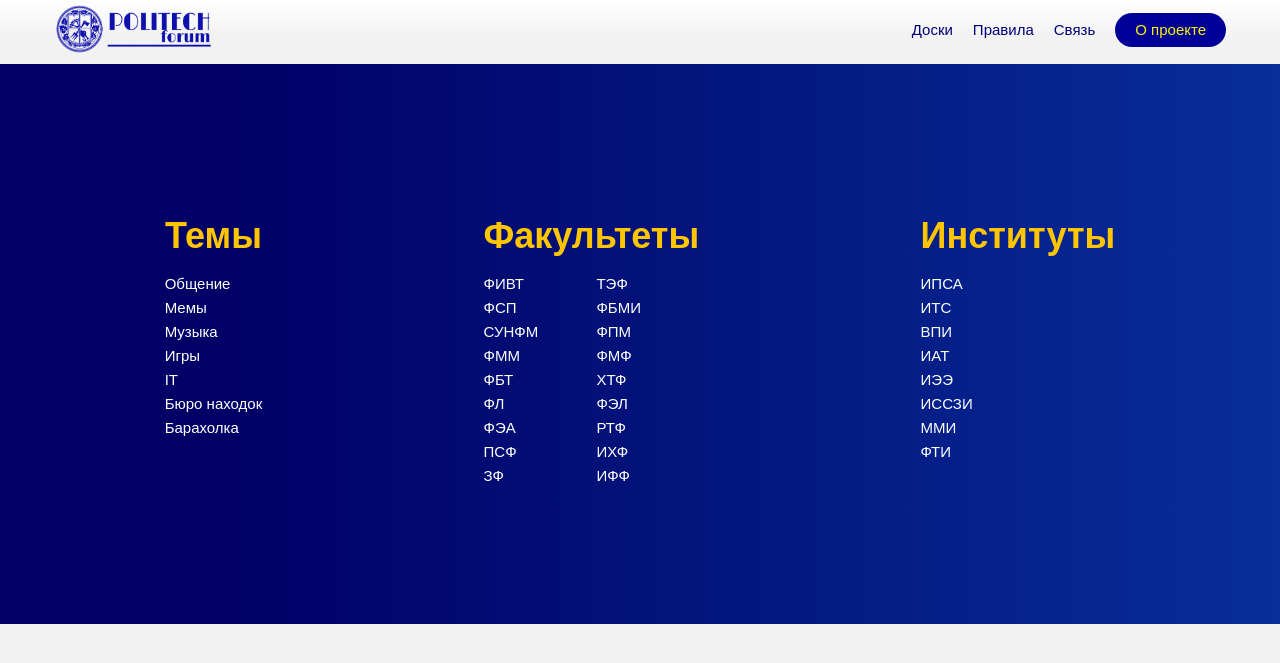
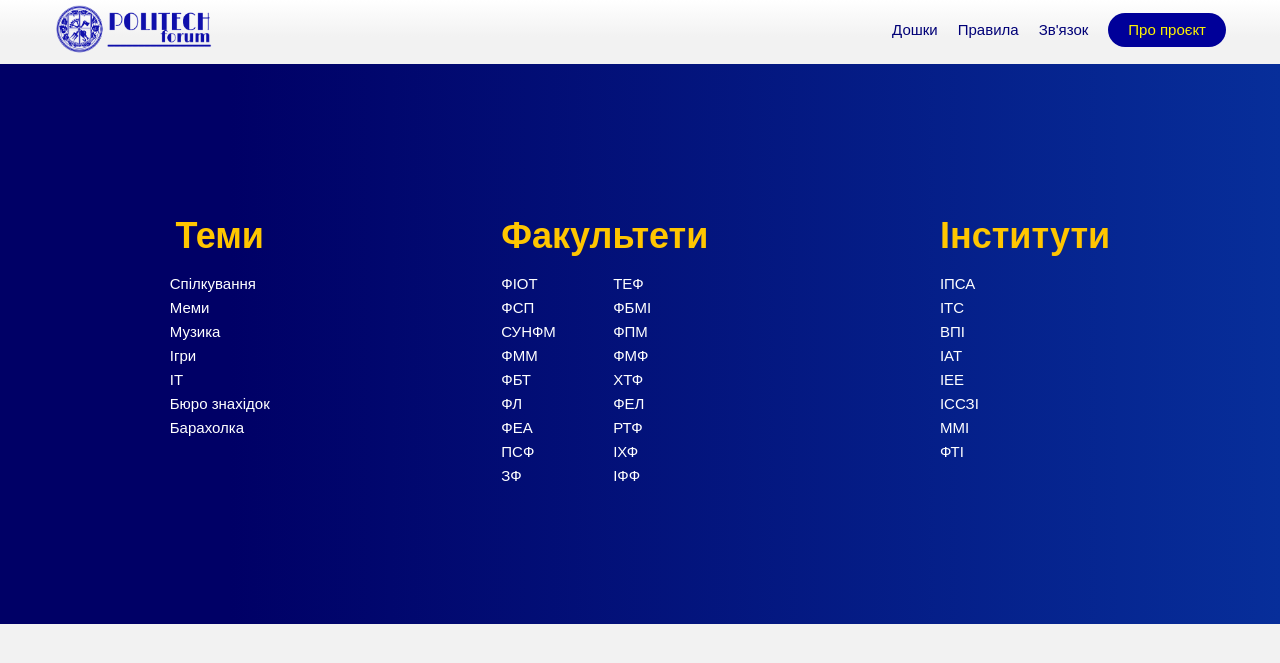
Before and after one commit to EugeneGoode/Django_Project, a Django app: page /boards/ in a window 1280 px wide. Shown: the top 663 px of the page. Run offline with Django 3.2, Linux system fonts and the light colour scheme; some libraries are stand-ins or nearby versions.

Commit message:
Українізація

```diff
--- a/Django/settings.py
+++ b/Django/settings.py
@@ -111,7 +111,7 @@ AUTH_PASSWORD_VALIDATORS = [
 # Internationalization
 # https://docs.djangoproject.com/en/3.0/topics/i18n/
 
-LANGUAGE_CODE = 'ru-Ru'
+LANGUAGE_CODE = 'uk-ukr'
 
 TIME_ZONE = 'Etc/GMT-3'
 
--- a/Django/templates/application/list.html
+++ b/Django/templates/application/list.html
@@ -1,31 +1,31 @@
 {% extends 'index.html' %}
 
 {% block title %}
-Доски
+Дошки
 {% endblock %}
 
 {% block content %}
     <div class="intro">
     <div class="row_container">
         <div class="boardsC1">
-            <h1 class="board_name">Темы</h1>
+            <h1 class="board_name">Теми</h1>
             <div class="board_list">
-                <a class="board" href={% url 'application:board' 'conv' %}>Общение</a>
-                <a class="board" href={% url 'application:board' 'memes' %}>Мемы</a>
-                <a class="board" href={% url 'application:board' 'music' %}>Музыка</a>
-                <a class="board" href={% url 'application:board' 'games' %}>Игры</a>
+                <a class="board" href={% url 'application:board' 'conv' %}>Спілкування</a>
+                <a class="board" href={% url 'application:board' 'memes' %}>Меми</a>
+                <a class="board" href={% url 'application:board' 'music' %}>Музика</a>
+                <a class="board" href={% url 'application:board' 'games' %}>Ігри</a>
                 <a class="board" href={% url 'application:board' 'it' %}>IT</a>
-                <a class="board" href={% url 'application:board' 'search' %}>Бюро находок</a>
+                <a class="board" href={% url 'application:board' 'search' %}>Бюро знахідок</a>
                 <a class="board" href={% url 'application:board' 'sell' %}>Барахолка</a>
             </div>
         </div>
         <div class="boardsC2">
-            <h1 class="board_name">Факультеты</h1>
+            <h1 class="board_name">Факультети</h1>
             <div class="board_list2">
-                <a class="board" href="#">ФИВТ</a>
-                <a class="board2" href="#">ТЭФ</a>
+                <a class="board" href="#">ФІОТ</a>
+                <a class="board2" href="#">ТЕФ</a>
                 <a class="board3" href="#">ФСП</a>
-                <a class="board4" href="#">ФБМИ</a>
+                <a class="board4" href="#">ФБМІ</a>
                 <a class="board5" href="#">СУНФМ</a>
                 <a class="board6" href="#">ФПМ</a>
                 <a class="board7" href="#">ФММ</a>
@@ -33,26 +33,26 @@
                 <a class="board9" href="#">ФБТ</a>
                 <a class="board10" href="#">ХТФ</a>
                 <a class="board11" href="#">ФЛ</a>
-                <a class="board12" href="#">ФЭЛ</a>
-                <a class="board13" href="#">ФЭА</a>
+                <a class="board12" href="#">ФЕЛ</a>
+                <a class="board13" href="#">ФЕА</a>
                 <a class="board14" href="#">РТФ</a>
                 <a class="board15" href="#">ПСФ</a>
-                <a class="board16" href="#">ИХФ</a>
+                <a class="board16" href="#">ІХФ</a>
                 <a class="board17" href="#">ЗФ</a>
-                <a class="board18" href="#">ИФФ</a>
+                <a class="board18" href="#">ІФФ</a>
             </div>
         </div>
         <div class="boardsC3">
-            <h1 class="board_name">Институты</h1>
+            <h1 class="board_name">Інститути</h1>
             <div class="board_list">
-                <a class="board" href="#">ИПСА</a>
-                <a class="board" href="#">ИТС</a>
-                <a class="board" href="#">ВПИ</a>
-                <a class="board" href="#">ИАТ</a>
-                <a class="board" href="#">ИЭЭ</a>
-                <a class="board" href="#">ИССЗИ</a>
-                <a class="board" href="#">ММИ</a>
-                <a class="board" href="#">ФТИ</a>
+                <a class="board" href="#">ІПСА</a>
+                <a class="board" href="#">ІТС</a>
+                <a class="board" href="#">ВПІ</a>
+                <a class="board" href="#">ІАТ</a>
+                <a class="board" href="#">ІЕЕ</a>
+                <a class="board" href="#">ІССЗІ</a>
+                <a class="board" href="#">ММІ</a>
+                <a class="board" href="#">ФТІ</a>
             </div>
         </div>
     </div>
--- a/Django/templates/application/thread.html
+++ b/Django/templates/application/thread.html
@@ -8,7 +8,7 @@
         <form method="GET" action="" id="searchform" class="searchbar">
         <input type="text" id="searchbar" name="search" placeholder="Поиск по треду" class=searchbar_form value="{{ Search }}" maxlength="50">
         </form>
-        <a href="#" class =create_thread>Ответить в тред</a>
+        <a href="#" class =create_thread>Відповісти у тред</a>
         <div class=paginator>
         {% if Comments.has_previous %}
             <a class=pages href="?page=1"><</a>
@@ -34,7 +34,7 @@
                         <div class=info>{{ i.pub_date }}, {{ i.id }}</div>
                     {% endfor %}
                 {% else %}
-                    <div class=no_threads>Комментарии не найдены</div>
+                    <div class=no_threads>Комментарі не знайдені</div>
                 {% endif %}
         </div>
     </div>
--- a/Django/templates/index.html
+++ b/Django/templates/index.html
@@ -7,17 +7,17 @@
     <link href="https://fonts.googleapis.com/css?family=Roboto:300&display=swap" rel="stylesheet">
     <script src="//ajax.googleapis.com/ajax/libs/jquery/1.10.2/jquery.min.js"></script>
     <script src= {% static "css\scripts.js" %} ></script>
-    <title> {% block title %} Политех {% endblock %} </title>
+    <title> {% block title %} Політех {% endblock %} </title>
 </head>
 <header class="header">
      <div class="container">
          <div class="inner_header">
              <a href={% url 'index' %} class='logo'><img src={% static "images\logo.png" %} width="1800px"  height="500px" class="logo" alt = "Politech"></a>
              <nav class="nav">
-                 <a class="link_nav" href="{% url 'application:boards' %}">Доски</a>
+                 <a class="link_nav" href="{% url 'application:boards' %}">Дошки</a>
                  <a class="link_nav" href="#">Правила</a>
-                 <a class="link_nav" href="#">Связь</a>
-                 <a class="nav_btn" href="#">О проекте</a>
+                 <a class="link_nav" href="#">Зв'язок</a>
+                 <a class="nav_btn" href="#">Про проєкт</a>
              </nav>
          </div>
      </div>
@@ -25,9 +25,9 @@
 {% block content %}
 <div class="intro">
     <div class="container">
-        <h1 class="intro_title">Приветствую на Политехе,</h1>
-        <h2 class="intro_subtitle">анонимном форуме для студентов КПИ</h2>
-        <a class=" = intro_button" href={% url 'application:boards' %}>Доски</a>
+        <h1 class="intro_title">Вітаю на Політесі,</h1>
+        <h2 class="intro_subtitle">анонімному форумі для студентів КПІ</h2>
+        <a class=" = intro_button" href={% url 'application:boards' %}>Дошки</a>
     </div>
 </div>
 {% endblock %}
```
Also changed, not shown: Django/apps/application/models.py (+13 -13 lines), Django/templates/application/board.html (+4 -4 lines), db.sqlite3.
